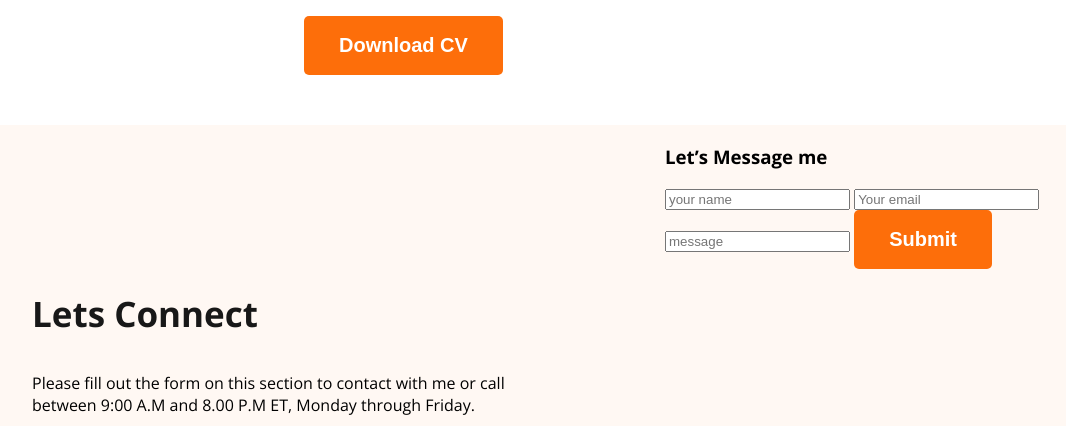
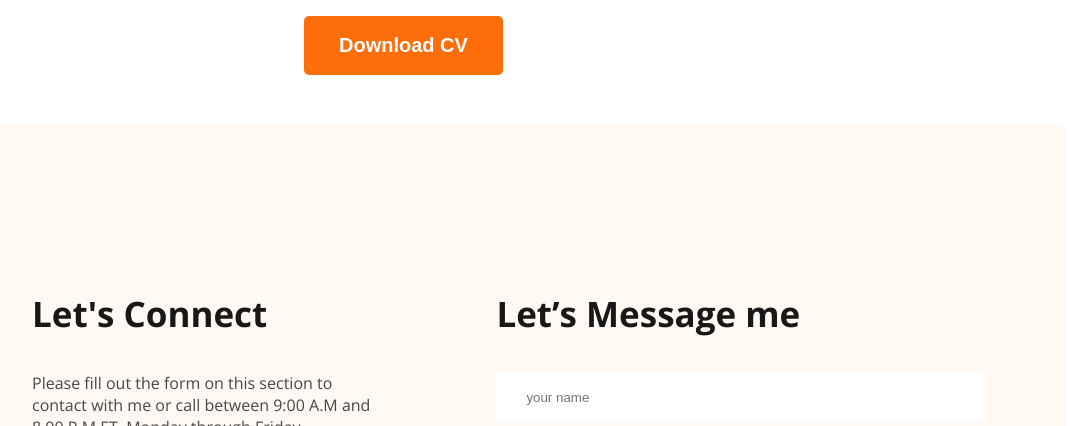
Before and after one commit to olirahman11/webdeveloper-protfolio-, a plain HTML site: page index.html in a window 1280 px wide. Shown: the part 3370-3796 px from the top of the page, without its empty margins (206-1276 px from the left). Drawn offline with nearby package versions, Linux system fonts and the light colour scheme.

Commit message:
the end: contact me created

```diff
--- a/index.html
+++ b/index.html
@@ -173,7 +173,7 @@
     <footer class="footer">
         <section class="contact-container">
             <div class="lets-contact">
-                <h3 class="lets-contact-title">Lets Connect</h3>
+                <h3 class="lets-contact-title">Let's Connect</h3>
                 <p class="lets-contact-description">Please fill out the form on this section to contact with me or call between 9:00 A.M and 8.00 P.M ET, Monday through Friday.</p>
                 <img src="images/icons/facebook.png" alt=""><img src="images/icons/twitter.png" alt=""><img src="images/icons/insta.png" alt="">
             </div>
@@ -181,10 +181,10 @@
 
             <div class="lets-message">
                 <h3 class="message-title">Let’s Message me</h3>
-                <input placeholder="your name" type="text">
-                <input type="email" placeholder="Your email" name="" id="">
-                <input placeholder="message" type="text">
-                <button class="button-primary">Submit</button>
+                <input class="input" placeholder="your name" type="text">
+                <input class="input" type="email" placeholder="Your email" name="" id="">
+                <input class="message-input" placeholder="message" type="text">
+                <button id="btn-contact" class="button-primary">Submit</button>
 
             </div>
 
--- a/styles/protfolio.css
+++ b/styles/protfolio.css
@@ -242,7 +242,7 @@ main {
 
 .footer {
     background-color: rgb(255, 248, 243);
-    max-height: 780px;
+    height: 780px;
 }
 
 .contact-container {
@@ -258,3 +258,49 @@ main {
     font-size: 35px;
     font-weight: 700;
 }
+
+.lets-contact-description {
+    color: rgb(71, 71, 71);
+    font-size: 16px;
+    font-weight: 400;
+    margin-bottom: 30px;
+}
+.lets-contact img{
+    margin-right: 25px;
+}
+
+.message-title {
+    padding-top: 130px;
+    color: rgb(24, 24, 24);
+    font-size: 35px;
+    font-weight: 700;
+
+}
+
+.lets-message input {
+    width: 460px;
+    border-radius: 5px;
+
+    background: rgb(255, 255, 255);
+    border: none;
+    margin-bottom: 24px;
+
+}
+
+.message-input {
+    padding: 18px 0px 134px 30px;
+
+}
+
+.input {
+    padding: 18px 0px 18px 30px;
+}
+
+#btn-contact {
+    display: block;
+}
+.button-primary:hover{
+    background-color: rgb(0, 0, 0);
+    color: white;
+
+}
```
